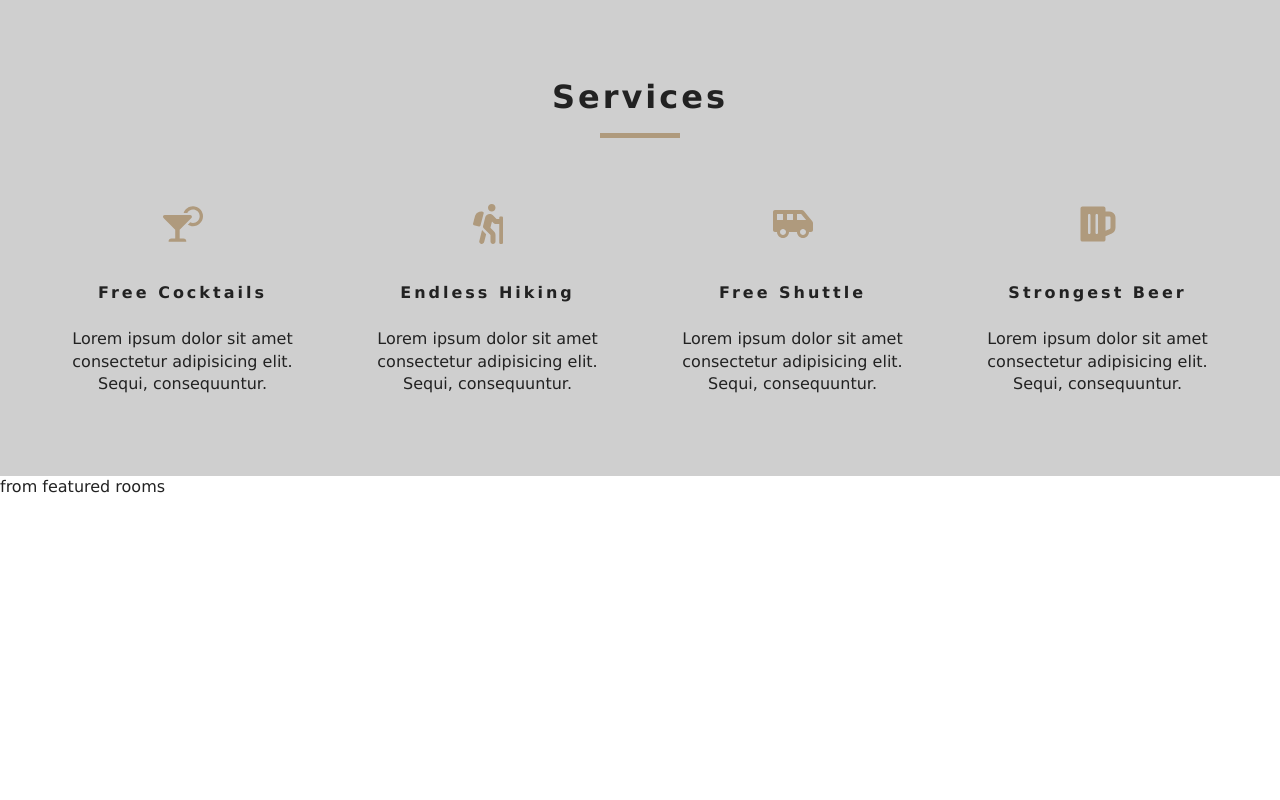
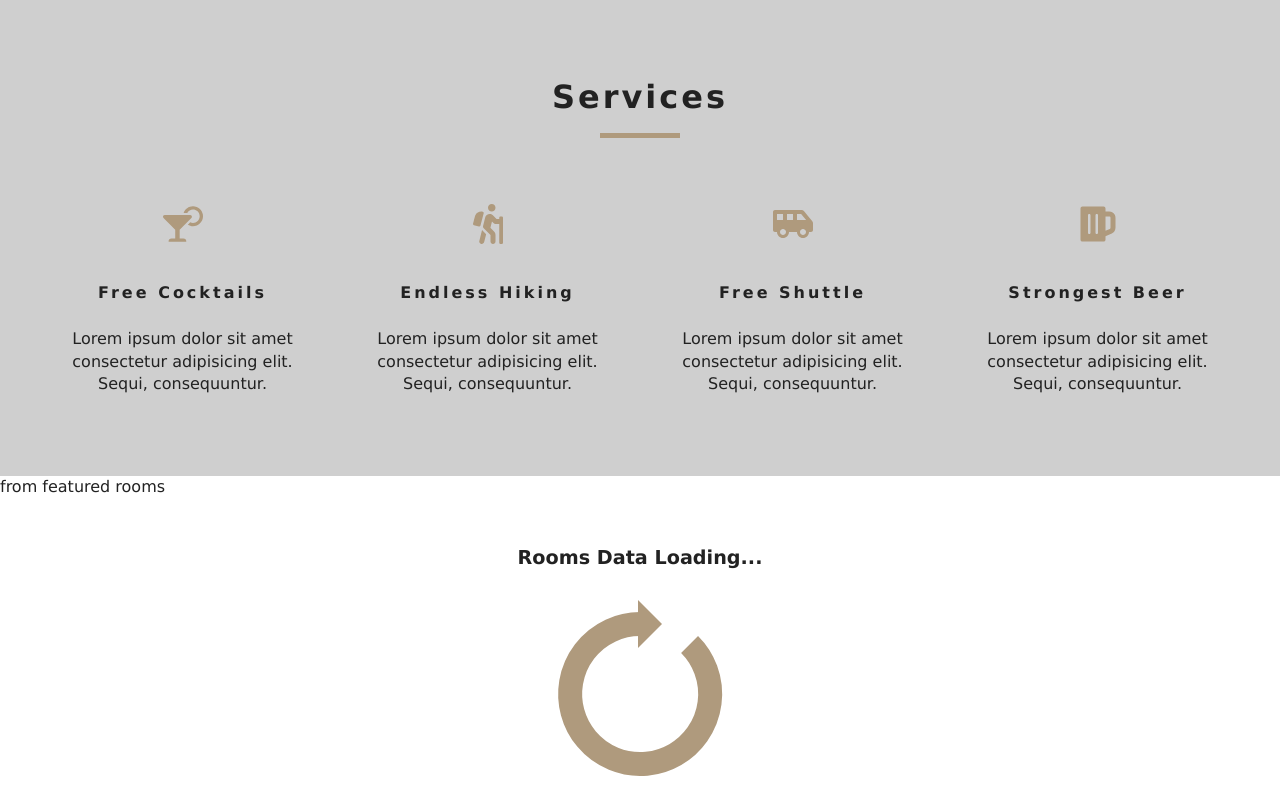
Before and after one commit to skin93/resort-reservation, a React (Create React App) app: page / in a window 1280 px wide. Shown: the part 803-1603 px from the top of the page. Before the commit the page ends 1301 px from the top, so only its background shows below. Built offline with nearby package versions, Linux system fonts and the light colour scheme.

Commit message:
Loading component added

```diff
--- a/src/components/FeaturedRooms.js
+++ b/src/components/FeaturedRooms.js
@@ -1,5 +1,6 @@
 import React, { Component } from 'react';
 import { RoomContext } from '../context';
+import Loading from '../components/Loading';
 
 export default class FeaturedRooms extends Component {
   static contextType = RoomContext;
@@ -7,6 +8,11 @@
     const { featuredRooms: rooms } = this.context;
     console.log(rooms);
 
-    return <div>from featured rooms</div>;
+    return (
+      <div>
+        from featured rooms
+        <Loading />
+      </div>
+    );
   }
 }
--- /dev/null
+++ b/src/components/Loading.js
@@ -0,0 +1,13 @@
+import React from 'react';
+import loadingGif from '../images/gif/loading-arrow.gif';
+
+const Loading = () => {
+  return (
+    <div className='loading'>
+      <h4>rooms data loading...</h4>
+      <img src={loadingGif} alt='' />
+    </div>
+  );
+};
+
+export default Loading;
```
